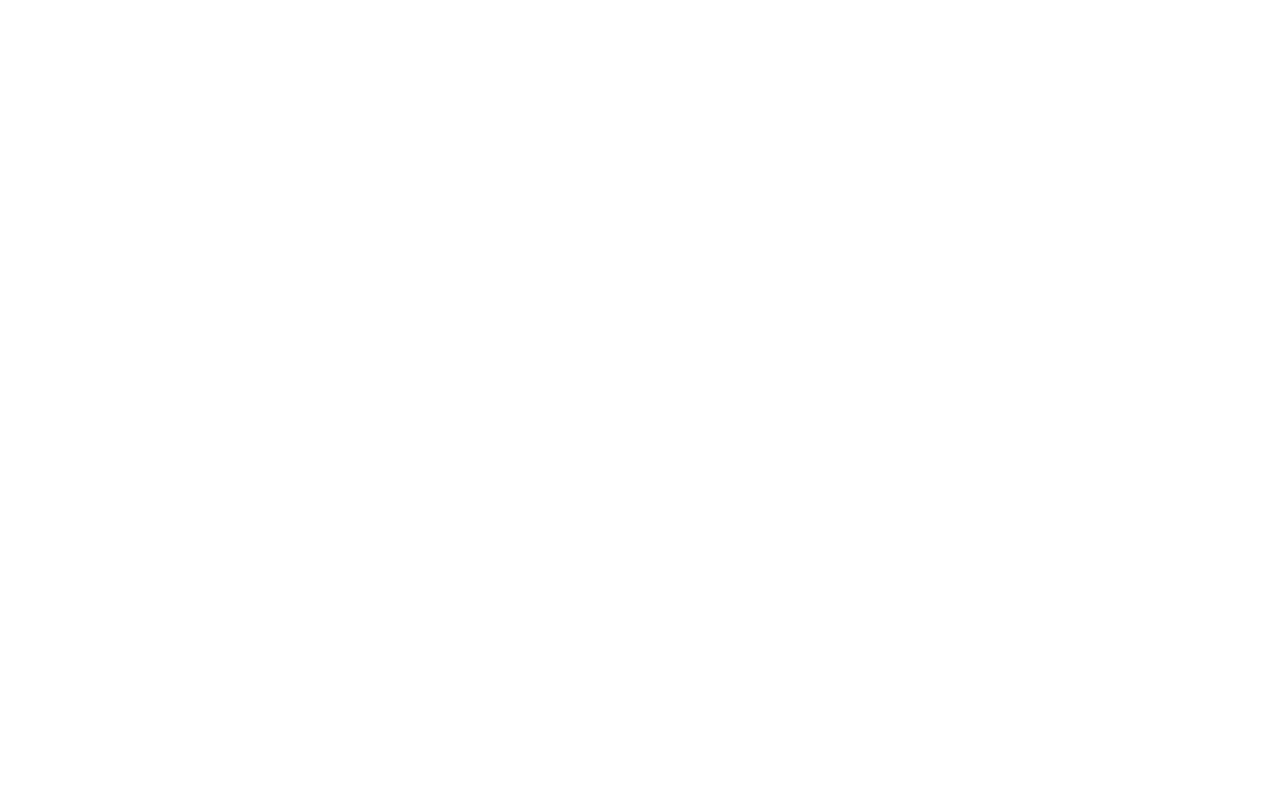
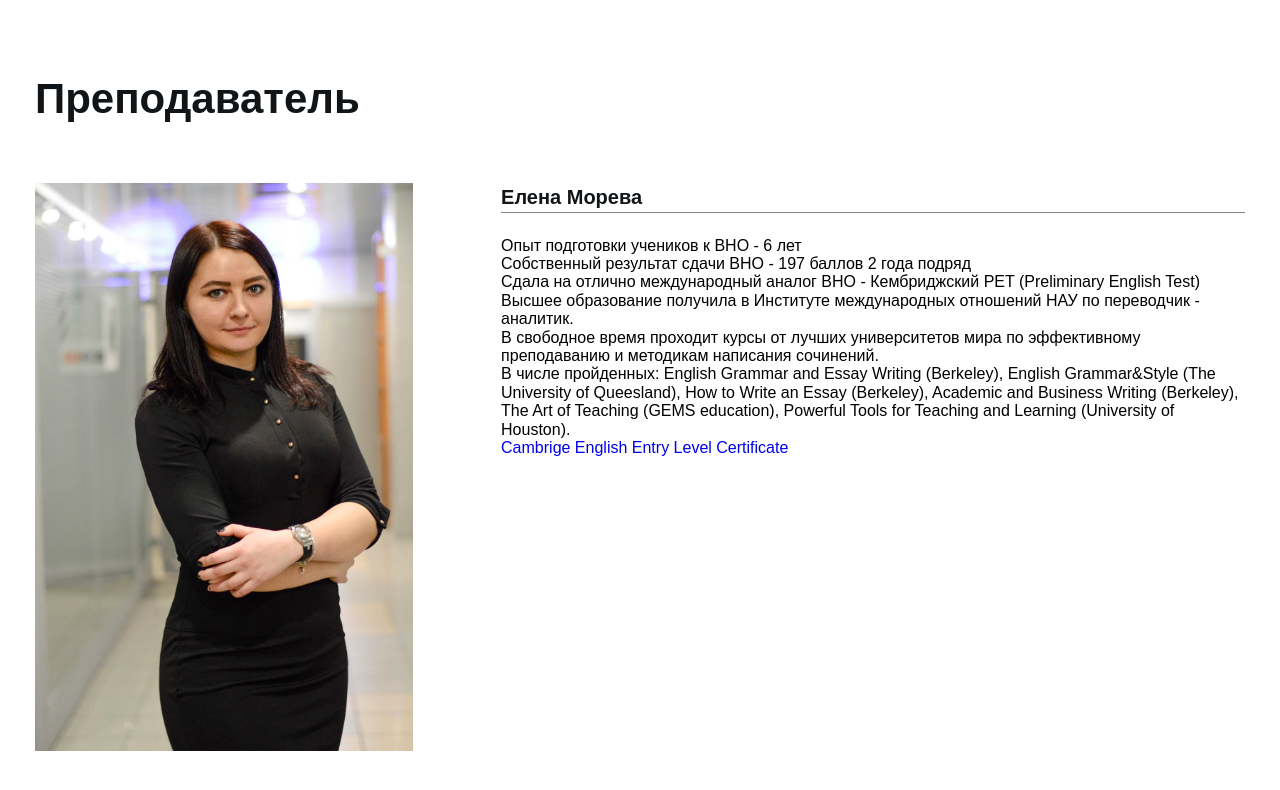
Before and after one commit to ellie25v/hellen, a website: page src/index.html in a window 1280 px wide. Drawn offline with nearby package versions, Linux system fonts and the light colour scheme; files that its build step writes are made by us from their sources; a web font is replaced by a local one.

Commit message:
add section teacher/not final/

```diff
--- a/src/html/teacher.html
+++ b/src/html/teacher.html
@@ -0,0 +1,63 @@
+<section class="section teacher">
+    <div class="container teacher__container">
+        <h2 class="teacher__title">Преподаватель</h2>
+        <div class="teacher-content">
+            <div class="teacher__photo">
+                <img src="../images/teacher_mob.jpg" alt="TeacherPhoto" class="teacher__photo--mob" width="280"
+                    height="216">
+                <img src="../images/teacher.jpg" alt="TeacherPhoto" class="teacher__photo--tab" width="246"
+                    height="324">
+                <img src="../images/teacher.jpg" alt="TeacherPhoto" class="teacher__photo--desk" width="500"
+                    height="650">
+            </div>
+            <div class="teacher__text">
+                <h3 class="teacher__title--name">Елена Морева</h3>
+                <ul class="teacher__wins">
+                    <li class="teacher__wins--item">
+                        <p class="wins__text">
+                            Опыт подготовки учеников
+                            к ВНО - 6 лет
+                        </p>
+                    </li>
+                    <li class="teacher__wins--item">
+                        <p class="wins__text">
+                            Собственный результат сдачи ВНО -
+                            197 баллов 2 года подряд
+                        </p>
+                    </li>
+                    <li class="teacher__wins--item">
+                        <p class="wins__text">
+                            Сдала на отлично международный аналог ВНО -
+                            Кембриджский PET (Preliminary English Test)
+                        </p>
+                    </li>
+                </ul>
+                <div class="teacher__desc">
+                    <p class="teacher__desc--item">
+                        Высшее образование получила в Институте
+                        международных отношений НАУ по
+                        переводчик -
+                        аналитик.
+                    </p>
+                    <p class="teacher__desc--item">
+                        В свободное время проходит курсы от лучших
+                        университетов мира по эффективному
+                        преподаванию и методикам написания сочинений.
+
+                    </p>
+                    <p class="teacher__desc--item">
+                        В числе пройденных: English Grammar and Essay Writing
+                        (Berkeley), English Grammar&Style
+                        (The University of Queesland),
+                        How to Write an Essay (Berkeley),
+                        Academic and Business Writing (Berkeley),
+                        The Art of Teaching (GEMS education),
+                        Powerful Tools for
+                        Teaching and Learning (University of Houston).
+                    </p>
+                </div>
+                <a href="#" class="teacher__link">Cambrige English Entry Level Certificate</a>
+            </div>
+        </div>
+    </div>
+</section>
--- a/src/sass/section/teacher.scss
+++ b/src/sass/section/teacher.scss
@@ -0,0 +1,87 @@
+.teacher__title {
+    font-size: 20px;
+    color: rgb(17, 21, 23);
+    font-weight: 700;
+    line-height: 1.5;
+    padding-bottom: 22px;
+}
+
+.teacher__title--name {
+    font-size: 16px;
+    line-height: 1.823;
+    color: rgb(17, 21, 23);
+    border-bottom: 1px solid $grey-color;
+    margin-bottom: 24px;
+}
+
+.teacher__photo{
+    width: 100%;
+}
+
+.teacher__photo img{
+    object-fit: cover;
+}
+
+.teacher__photo--tab,
+.teacher__photo--desk {
+    display: none;
+}
+
+@media (min-width:768px) {
+
+    .teacher__title {
+        font-size: 26px;
+        line-height: 2.405;
+    }
+
+    .teacher-content {
+        display: flex;
+    }
+
+    .teacher__title--name {
+        font-size: 20px;
+        line-height: 1.458;
+    }
+
+    .teacher__photo {
+        padding-right: 44px;
+    }
+
+    .teacher__photo--tab {
+        display: block;
+    }
+
+    .teacher__photo--mob {
+        display: none;
+    }
+
+}
+
+@media (min-width:1280px) {
+    .teacher__title {
+        font-size: 42px;
+        line-height: 1.489;
+        padding-bottom: 52px;
+    }
+
+    .teacher__photo {
+        padding-right: 88px;
+    }
+
+    .teacher__photo--tab {
+        display: none;
+    }
+
+    .teacher__photo--desk {
+        display: block;
+    }
+}
+
+
+@media (min-width:1680px) {
+    .teacher__title {
+        font-size: 46px;
+        line-height: 1.365;
+        padding-bottom: 68px;
+    }
+}
```
Also changed, not shown: build/index.html.
